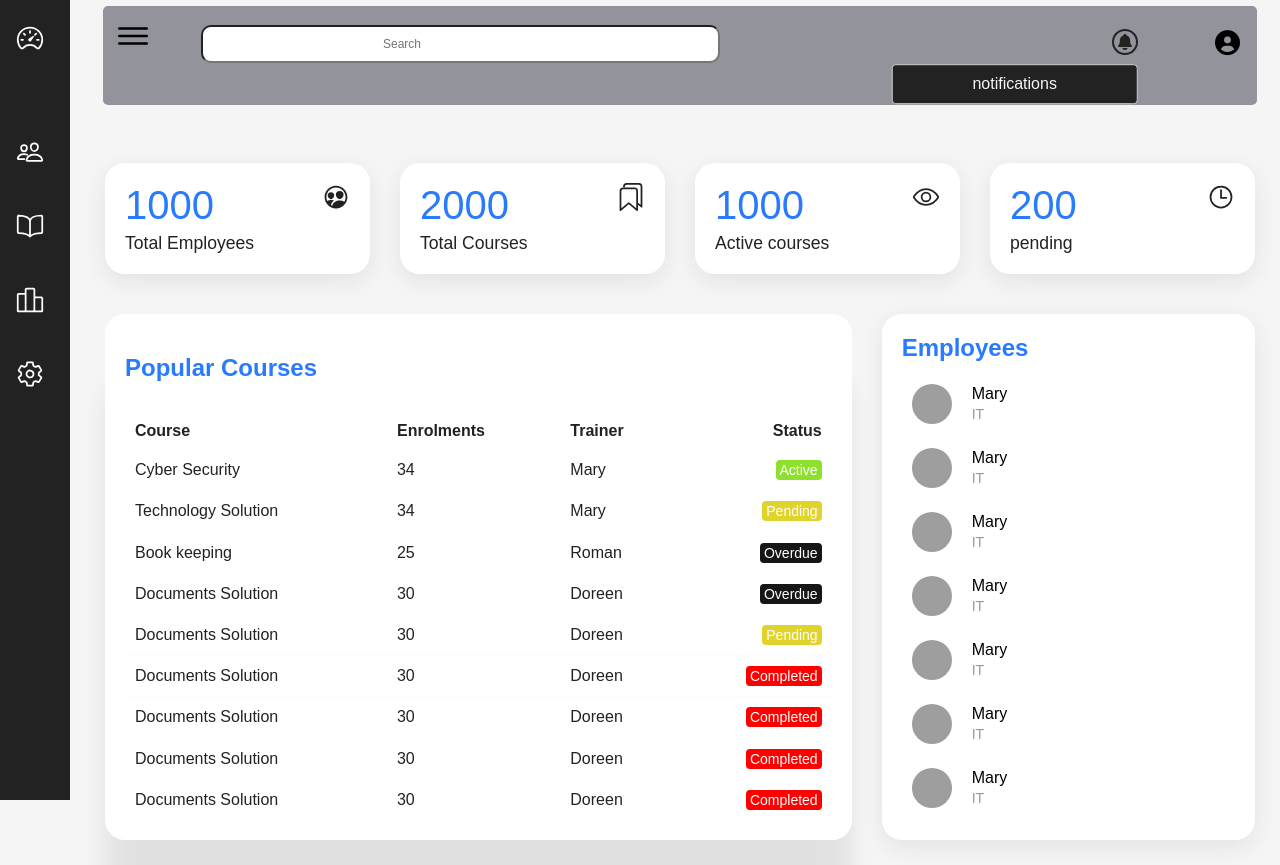
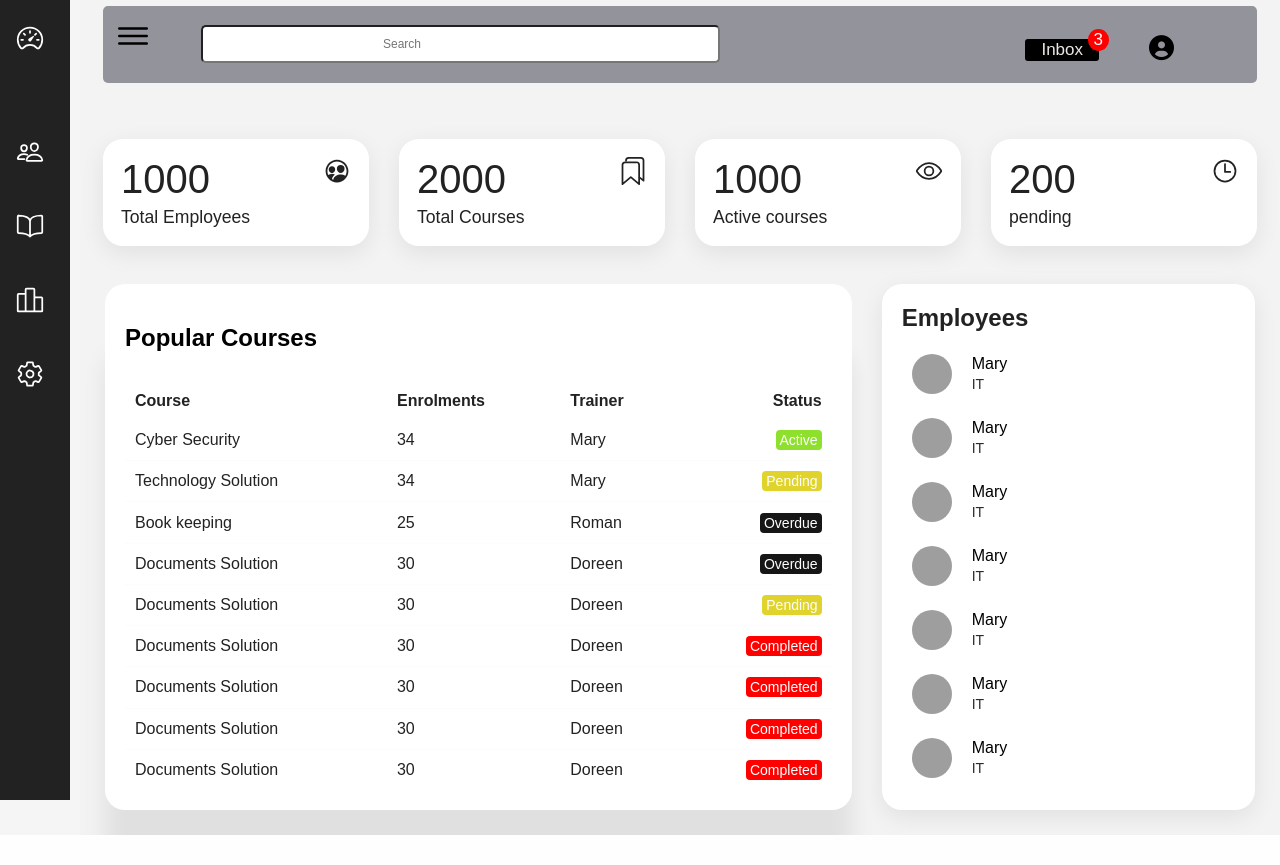
Before and after one commit to kuboi-isaac/hr_consult, a PHP site: page /admin.html in a window 1280 px wide. After the commit the page ends 835 px from the top, so only its background shows below. Run offline with PHP 8.4, Linux system fonts and the light colour scheme; some libraries are stand-ins or nearby versions; grey boxes are pictures that could not be loaded.

Commit message:
25/8/2023 changes

```diff
--- a/isaac/admin.css
+++ b/isaac/admin.css
@@ -1,9 +1,9 @@
 :root {
   --blue: #287bff;
   --white: #ffff;
-  --grey: #f5f5f5;
+  --grey: #f3f3f3;
   --black1: #222;
-  --black2: #999;
+  --black2: #2c2929;
   /* transtion */
   --tran-05: all 0.5s ease;
 }
@@ -22,6 +22,7 @@ body {
 .container {
   position: relative;
   width: 100%;
+  /* background-color: #000000; */
 }
 .navigation {
   position: fixed;
@@ -171,6 +172,7 @@ left: auto;
   text-align: center;
   padding: 1px 16px;
   text-decoration: none;
+  text-align: center;
   font-size: 17px;
 }
 
@@ -180,7 +182,7 @@ left: auto;
 }
 
 .topnav a:hover {
-  /* background-color: #ffffff; */
+  background-color: #555;
   color: rgb(255, 255, 255);
 }
 
@@ -190,8 +192,15 @@ left: auto;
   height: -20px;
   padding: 10px 180px;
   margin: -42px;
-  border-radius: 10px;
+  border-radius: 5px;
+  border-style: inset;
   margin-left: 80px;
+}
+
+.topnav.responsive a {
+  float: none;
+  display: block;
+  text-align: left;
 }
 
 @media screen and (max-width: 600px) {
@@ -252,13 +261,13 @@ left: auto;
 .user {
   position: fixed;
   min-width: 10px;
-  margin: -60px;
+  margin: -44px;
   height: -100px;
   cursor: pointer;
   display: flex;
   align-items: center;
-  left: 100px 80px;
-  right: 100px;
+  left: 100px 50px;
+  right: 150px;
 }
 
 .user img {
@@ -285,18 +294,7 @@ left: auto;
   box-shadow: 0 2px 4px rgba(0, 0, 0, 0.1);
   /* z-index: 1; */
 }
-.notification {
-  position: fixed;
-  min-width: 90px;
-  margin: -20px;
-  height: 32px;
-  color: var(--black1);
-  cursor: pointer;
-  display: flex;
-  /* align-items: center; */
-  left: 100px 100px;
-  right: 130px;
-}
+
 .user:local-link .dropdown-content {
   display:list-item;
 }
@@ -309,7 +307,7 @@ left: auto;
 .cardBox {
   position: relative;
   width: 100%;
-  padding: 20px;
+  padding: 18px;
   margin-top: 40px;
   display: grid;
   grid-template-columns: repeat(4, 1fr);
@@ -319,7 +317,7 @@ left: auto;
 .card {
   position: relative;
   background: var(--white);
-  padding: 20px;
+  padding: 18px;
   z-index: 1;
   border-radius: 20px;
   display: flex;
@@ -332,7 +330,11 @@ left: auto;
   position: relative;
   font-weight: 500;
   font-size: 2.5em;
-  color: var(--blue);
+  color: var(--black1);
+}
+
+.card:hover .numbers {
+  color: #f5f5f5;
 }
 
 .cardName {
@@ -345,7 +347,7 @@ left: auto;
   color: var(--black1);
 }
 .card:hover {
-  background: var(--blue);
+  background-color: #4a4c50;
 }
 .card:hover .numbers,
 .cardBox.card:hover .cardName,
@@ -378,7 +380,7 @@ left: auto;
 }
 .cardHeader h2 {
   font-weight: 600;
-  color: var(--blue);
+  color: var(--black1);
 }
 
 .btn {
@@ -586,11 +588,41 @@ left: auto;
   z-index: 1000;
 }
 
+.notification {
+  background-color: #000000;
+  color: rgb(0, 0, 0);
+  text-decoration: var(--white);
+  /* padding: 15px 26px; */
+  position: fixed;
+  display: block;
+  right: 1px;
+  margin-right: 180px;
+  margin-bottom: 50px;
+  margin-top: -26px;
+  /* left: 1px; */
+  border-radius: 3px;
+}
+
+.notification:hover {
+  /* background: red; */
+}
+
+.notification .badge {
+  position: absolute;
+  top: -10px;
+  right: -10px;
+  padding: 1px 6px;
+  border-radius: 50%;
+  background: red;
+  color: white;
+}
+
 
 /* The actual popup */
 .popup .popuptext {
   visibility: hidden;
-  width: 100px;
+  width: 80px;
+  height: 80px;
   background-color: #ffff;
   color: #a71b1b00;
   white-space: nowrap;
@@ -599,23 +631,20 @@ left: auto;
   padding: 10px 0px;
   position: absolute;
   top: 100%;
-  left: -8px;
+  left: -10px;
   /* text-decoration-color: #f5f5f5; */
   transform: translate(-50%, 0);
 }
 
-.popup_notification p {
-  color: #f5f5f5;
-}
 
 /* Popup arrow */
 .popup .popuptext::after {
   content: "";
   position: absolute;
-  top: -10px;
+  top: -20px;
   left: 50%;
   margin-left: -5px;
-  border-width: 5px;
+  border-width: 1px;
   border-style: solid;
   border-color: transparent transparent #c4161600 transparent;
 }
@@ -650,3 +679,7 @@ left: auto;
 .popup .popuptext ul li:first-child {
   margin-bottom: 0px;
 }
+
+.notification-popup {
+
+}
--- a/isaac/admin.html
+++ b/isaac/admin.html
@@ -11,6 +11,7 @@
       href="admin.css"
     />
     <title>Dashboard</title>
+    <link rel="stylesheet" href="npm i bootstrap-icons">
     <link
       rel="stylesheet" href="https://cdnjs.cloudflare.com/ajax/libs/font-awesome/6.0.0-beta3/css/all.min.css">
     <script src="admin.js"></script>
@@ -83,18 +84,18 @@
             </form>
           </div>
 
-          <!--userimg-->
-          <div class="notification">
-            <a href="#" id="notification-icon">
-                <ion-icon class="notification" name="notifications-circle-outline"></ion-icon>
-            </a>
-        </div>
+          <!-- notification icon -->
+         <div>
+          <a href="#" class="notification">
+            <span>Inbox</span>
+            <span class="badge">3</span>
+            <div class="popup" id="notificationPopup">
+              <!-- Popup content here -->
+            </div>
+          </a>
+          </div>
 
-        <div class="popup_notification" id="notification-popup">
-            <!-- Content for the pop-up goes here -->
-            <p>notifications</p>
-            <!-- <button id="close-popup">Close</button> -->
-        </div>
+        <!-- user icon -->
 
           <div class="user-dropdown">
             <div class="user">
@@ -127,6 +128,10 @@
                 <a href="#">Profile</a>
                 <a href="#">Logout</a>
             </div>
+          </div>
+          <div>
+
+
           </div>
         </div>
 
@@ -174,7 +179,7 @@
         <div class="course_details">
           <div class="courses">
             <div class="cardHeader"></div>
-            <h2 style="color: var(--blue)">Popular Courses</h2>
+            <h2 style="color: var(--black)">Popular Courses</h2>
             <!-- <a href="#" class="btn"> View All</a>  -->
 
             <table>
--- a/isaac/admin.js
+++ b/isaac/admin.js
@@ -3,3 +3,22 @@ function myFunction() {
   var popup = document.getElementById("myPopup");
   popup.classList.toggle("show");
 }
+
+// You might need this if you have multiple popups on your page
+// const notificationPopup = document.getElementById("notificationPopup");
+
+// You can directly use this if you have only one popup
+const notificationPopup = document.querySelector(".popup");
+
+document.getElementById("notification").addEventListener("click", function(event) {
+  event.preventDefault();
+  event.stopPropagation(); // Prevents click from propagating to document and immediately hiding the popup
+  notificationPopup.style.display = "block";
+});
+
+// Close the popup when clicking outside of it
+document.addEventListener("click", function(event) {
+  if (!notificationPopup.contains(event.target)) {
+    notificationPopup.style.display = "none";
+  }
+});
```
